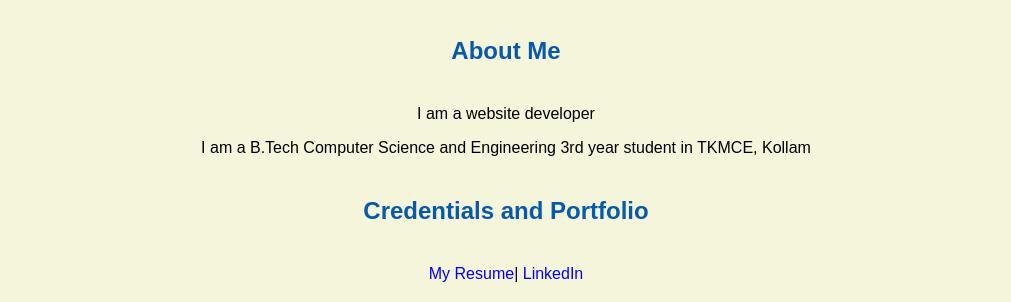
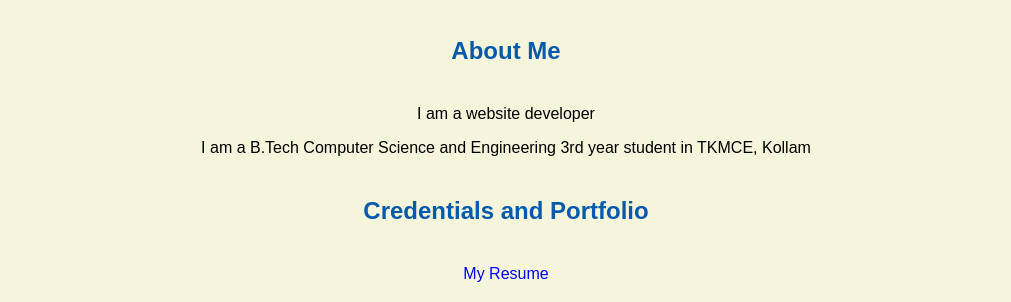
Before and after one commit to nargisirfan/nargisirfan.github.io, a plain HTML site: page index.html in a window 1280 px wide. Shown: the part 498-800 px from the top of the page, without its empty margins (134-1145 px from the left). Drawn offline with Linux system fonts and the light colour scheme.

Commit message:
Update index.html

```diff
--- a/index.html
+++ b/index.html
@@ -21,7 +21,7 @@
     <p>I am a website developer</p>
     <p>I am a B.Tech Computer Science and Engineering 3rd year student in TKMCE, Kollam</p>
     <h2>Credentials and Portfolio</h2>
-    <p><a href="resume.html">My Resume</a>| <a href="http://www.linkedin.com/in/nargis-irfan-8b5a81169">LinkedIn</a></p>
+    <p><a href="resume.html">My Resume</a></p>
     <h2>Contact</h2>
     <p>Email: <a href="mailto:nargisirfan5@gmail.com">nargisirfan5@gmail.com</a></p>
   </body>
```
